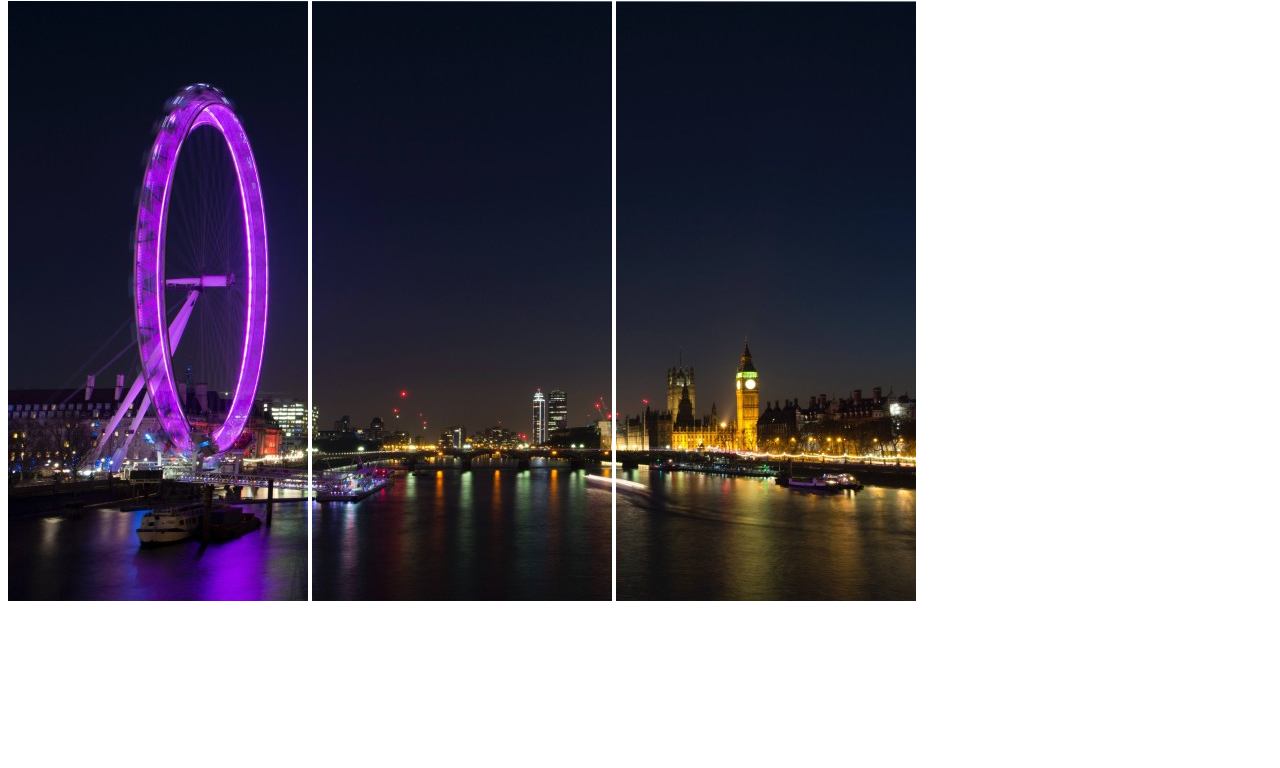
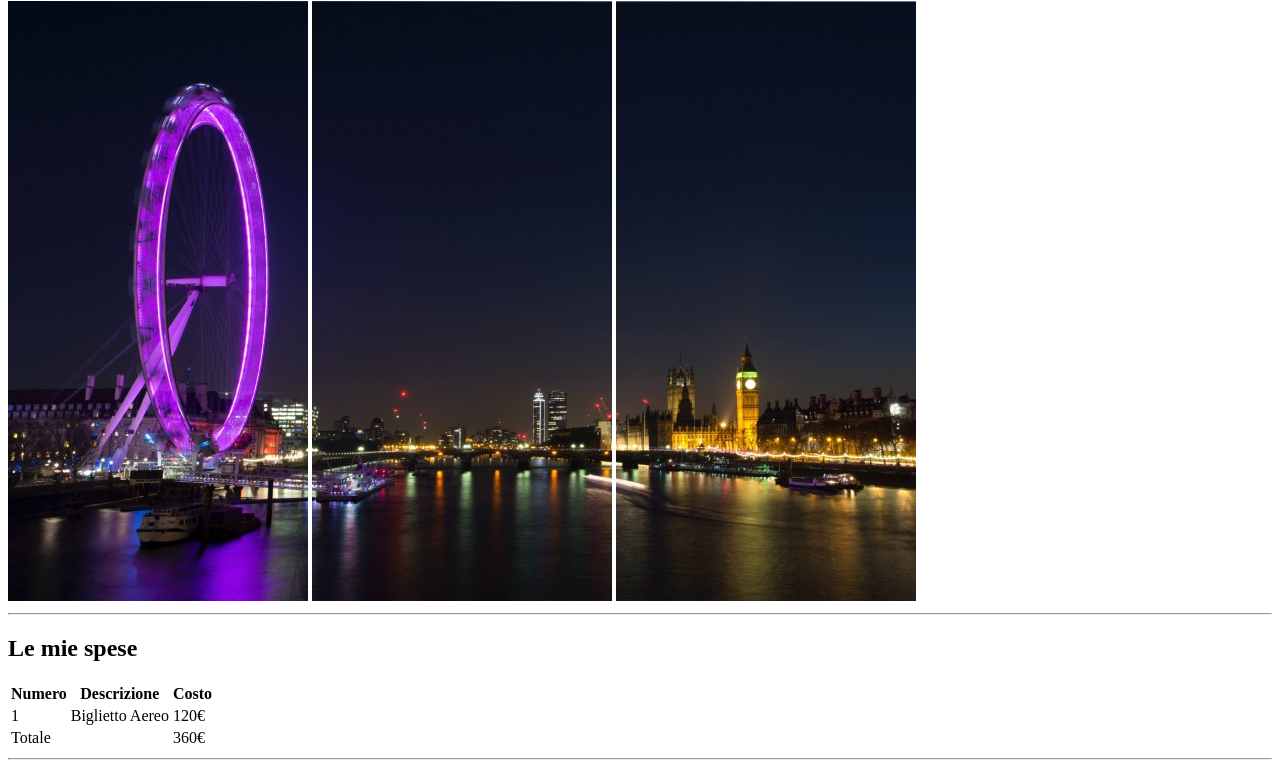
Before and after one commit to Deltafortal/html-london-trip, a plain HTML site: page index.html in a window 1280 px wide. Shown: the part 79-847 px from the top of the page. Before the commit the page ends 800 px from the top, so only its background shows below. Drawn offline with Linux system fonts and the light colour scheme.

Commit message:
Added Table

```diff
--- a/index.html
+++ b/index.html
@@ -18,5 +18,37 @@
         <img src="img/pexels-bill-emrich-230794-1.jpg" alt="Immagine di Londra">
         <img src="img/pexels-bill-emrich-230794-2.jpg" alt="Immagine di Londra">
     </header>
+    <hr>
+
+    <!-- Tabella spese-->
+    <h2> Le mie spese</h2>
+    <table>
+        <!-- testa-->
+        <thead>
+            <tr>
+                <th> Numero</th>
+                <th> Descrizione</th>
+                <th> Costo</th>
+            </tr>
+        </thead>
+        <!-- corpo-->
+        <tbody>
+            <tr>
+                <td>1</td>
+                <td>Biglietto Aereo</td>
+                <td>120€</td>
+            </tr>
+        </tbody>
+        <!-- piede-->
+        <tfoot>
+            <tr>
+                <td>Totale</td>
+                <td></td>
+                <td>360€</td>
+            </tr>
+        </tfoot>
+
+    </table>
+    <hr>
 </body>
 </html>
```
